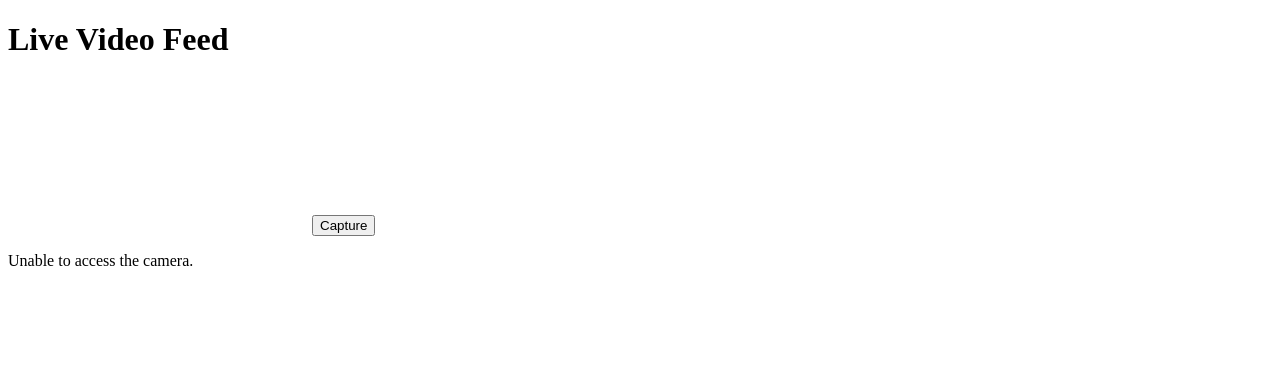
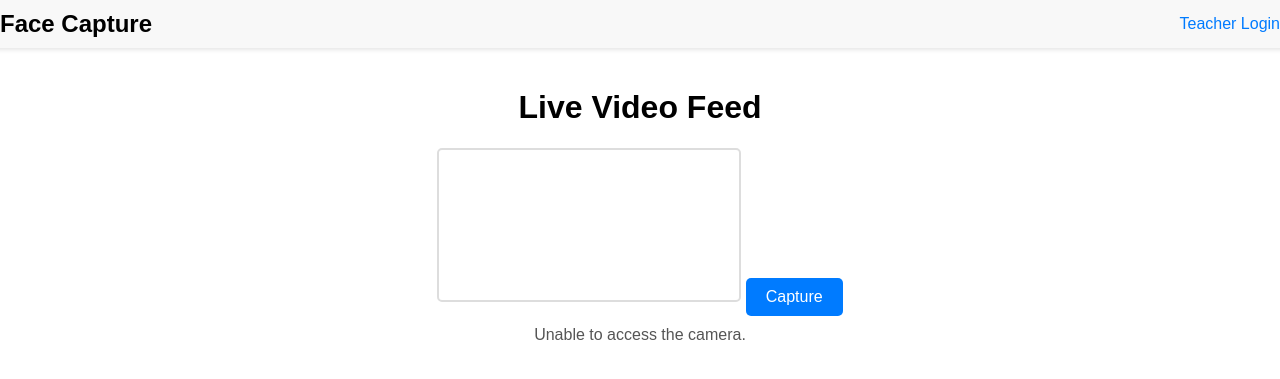
Before and after one commit to sweta2244/attendance_system, a Django app: page /capture/ in a window 1280 px wide. Shown: the top 379 px of the page. Run offline with Django 5.2, Linux system fonts and the light colour scheme.

Commit message:
teacher_logic

```diff
--- a/attendance/templates/capture.html
+++ b/attendance/templates/capture.html
@@ -4,13 +4,76 @@
     <meta charset="UTF-8">
     <meta name="viewport" content="width=device-width, initial-scale=1.0">
     <title>Face Capture</title>
+    <style>
+        body {
+            font-family: Arial, sans-serif;
+            margin: 0;
+            padding: 0;
+            display: flex;
+            flex-direction: column;
+            align-items: center;
+        }
+        header {
+            width: 100%;
+            background-color: #f8f8f8;
+            display: flex;
+            justify-content: space-between;
+            align-items: center;
+            padding: 10px 20px;
+            box-shadow: 0 2px 4px rgba(0, 0, 0, 0.1);
+        }
+        header h1 {
+            margin: 0;
+            font-size: 24px;
+        }
+        header a {
+            text-decoration: none;
+            color: #007bff;
+            font-size: 16px;
+        }
+        header a:hover {
+            text-decoration: underline;
+        }
+        main {
+            text-align: center;
+            padding: 20px;
+        }
+        video {
+            border: 2px solid #ddd;
+            border-radius: 5px;
+        }
+        button {
+            margin-top: 10px;
+            padding: 10px 20px;
+            font-size: 16px;
+            background-color: #007bff;
+            color: white;
+            border: none;
+            border-radius: 5px;
+            cursor: pointer;
+        }
+        button:hover {
+            background-color: #0056b3;
+        }
+        #status {
+            margin-top: 10px;
+            font-size: 16px;
+            color: #555;
+        }
+    </style>
 </head>
 <body>
-    <h1>Live Video Feed</h1>
-    <video id="video" autoplay muted></video>
-    <canvas id="canvas" style="display:none;"></canvas>
-    <button id="capture-btn">Capture</button>
-    <p id="status"></p>
+    <header>
+        <h1>Face Capture</h1>
+        <a href="{% url 'teacher_login' %}">Teacher Login</a>
+    </header>
+    <main>
+        <h1>Live Video Feed</h1>
+        <video id="video" autoplay muted></video>
+        <canvas id="canvas" style="display:none;"></canvas>
+        <button id="capture-btn">Capture</button>
+        <p id="status"></p>
+    </main>
 
     <script>
         const video = document.getElementById('video');
@@ -18,7 +81,7 @@
         const captureBtn = document.getElementById('capture-btn');
         const status = document.getElementById('status');
 
-        navigator.mediaDevices.getUserMedia({ video: true})
+        navigator.mediaDevices.getUserMedia({ video: true })
             .then((stream) => {
                 video.srcObject = stream;
             })
--- a/attendance/views.py
+++ b/attendance/views.py
@@ -3,7 +3,8 @@
 from django.views.decorators.csrf import csrf_exempt
 import base64
 import json
-from .models import Student, Attendance
+from .models import Student, Attendance, Teacher
+from .forms import TeacherLoginForm
 from datetime import timedelta, date
 from .utils import get_face_encoding_from_frame, match_face
 import cv2
@@ -62,32 +63,75 @@
     return JsonResponse({'message': "Invalid request method."})
 
 
+def teacher_login(request):
+    if request.method == 'POST':
+        form = TeacherLoginForm(request.POST)
+        if form.is_valid():
+            name = form.cleaned_data['name']
+            password = form.cleaned_data['password']
+            subject = form.cleaned_data['subject']
+
+            try:
+                teacher = Teacher.objects.get(name=name, password=password, subject=subject)
+                request.session['teacher_id'] = teacher.id
+                return redirect('teacher_dashboard')
+            except Teacher.DoesNotExist:
+                form.add_error(None, 'Invalid credentials')
+    else:
+        form = TeacherLoginForm()
+    return render(request, 'teacher_login.html', {'form': form})
+
+def teacher_dashboard(request):
+    teacher_id = request.session.get('teacher_id')
+    if not teacher_id:
+        return redirect('teacher_login')
+
+    teacher = Teacher.objects.get(id=teacher_id)
+    students = Student.objects.filter(subject=teacher)
+
+    return render(request, 'teacher_dashboard.html', {'teacher': teacher, 'students': students})
+
+
 def register_student(request):
-    if request. method == "POST":
+    teacher_id = request.session.get('teacher_id')
+    if not teacher_id:
+        return redirect('teacher_login')
+
+    teacher = Teacher.objects.get(id=teacher_id)
+
+    if request.method == "POST":
         name = request.POST['name']
+        rollno = request.POST['rollno']
         photo = request.FILES['photo']
 
-        # saves the image and generates facial encoding
-        student = Student(name=name, photo=photo)
+        student = Student(name=name, rollno=rollno, subject=teacher.subject, photo=photo)
         student.save()
-        encoding = get_face_encoding(student.photo.path)
 
+        image_path = student.photo.path
+        frame = cv2.imread(image_path)
+        if frame is None:
+            student.delete()
+            return render(request, 'register_student.html', {'error': "Uploaded photo could not be processed."})
+
+        encoding = get_face_encoding_from_frame(frame)
         if encoding is not None:
             student.facial_encoding = encoding.tobytes()
             student.save()
-            return redirect('register_student')
+            return redirect('teacher_dashboard')
         else:
             student.delete()
-            return render(request, 'register.html', {'error': "No faces detected in the uploaded photo."})
+            return render(request, 'register_student.html', {'error': "No faces detected in the uploaded photo."})
 
-    return render(request, 'register.html')
+    return render(request, 'register_student.html', {'teacher': teacher})
 
 
 def view_attendance(request):
-    if request.method == "GET":
-        # Filter attendance records by date range
-        today = date.today()
-        start_date = today - timedelta(days=30)
-        attendance_records = Attendance.objects.filter(date__range=[start_date, today])
+    teacher_id = request.session.get('teacher_id')
+    if not teacher_id:
+        return redirect('teacher_login')
 
-        return render(request, 'attendance_records.html', {'records': attendance_records})
+    teacher = Teacher.objects.get(id=teacher_id)
+    students = Student.objects.filter(subject=teacher.subject)
+    attendance_records = Attendance.objects.filter(student__in=students).order_by('-date')
+
+    return render(request, 'attendance_records.html', {'records': attendance_records, 'teacher': teacher})
--- a/attendance_system/urls.py
+++ b/attendance_system/urls.py
@@ -21,6 +21,8 @@
 urlpatterns = [
     path('admin/', admin.site.urls),
     path('capture/', views.capture_face, name='capture_face'),
-    path('register/', views.register_student, name='register_student'),
+    path('login/', views.teacher_login, name='teacher_login'),
+    path('dashboard/', views.teacher_dashboard, name='teacher_dashboard'),
+    path('register_student/', views.register_student, name='register_student'),
     path('attendance/', views.view_attendance, name='view_attendance'),
 ]
```
Also changed, not shown: attendance/admin.py (+8 -2 lines), attendance/forms.py (added, +25 -0 lines), attendance/models.py (+16 -4 lines), attendance/templates/attendance_records.html (deleted, +0 -29 lines), attendance/templates/register.html (deleted, +0 -18 lines), attendance/templates/register_student.html (added, +98 -0 lines), attendance/templates/teacher_dashboard.html (added, +51 -0 lines), attendance/templates/teacher_login.html (added, +59 -0 lines), attendance/templates/view_attendance.html (added, +80 -0 lines), attendance/migrations/0001_initial.py, db.sqlite3, students/WIN_20250114_12_21_38_Pro.jpg (added), students/WIN_20250114_12_21_38_Pro_NZWx2hl.jpg (added), students/WIN_20250114_12_21_38_Pro_fxderXy.jpg (added), 3 more files.
